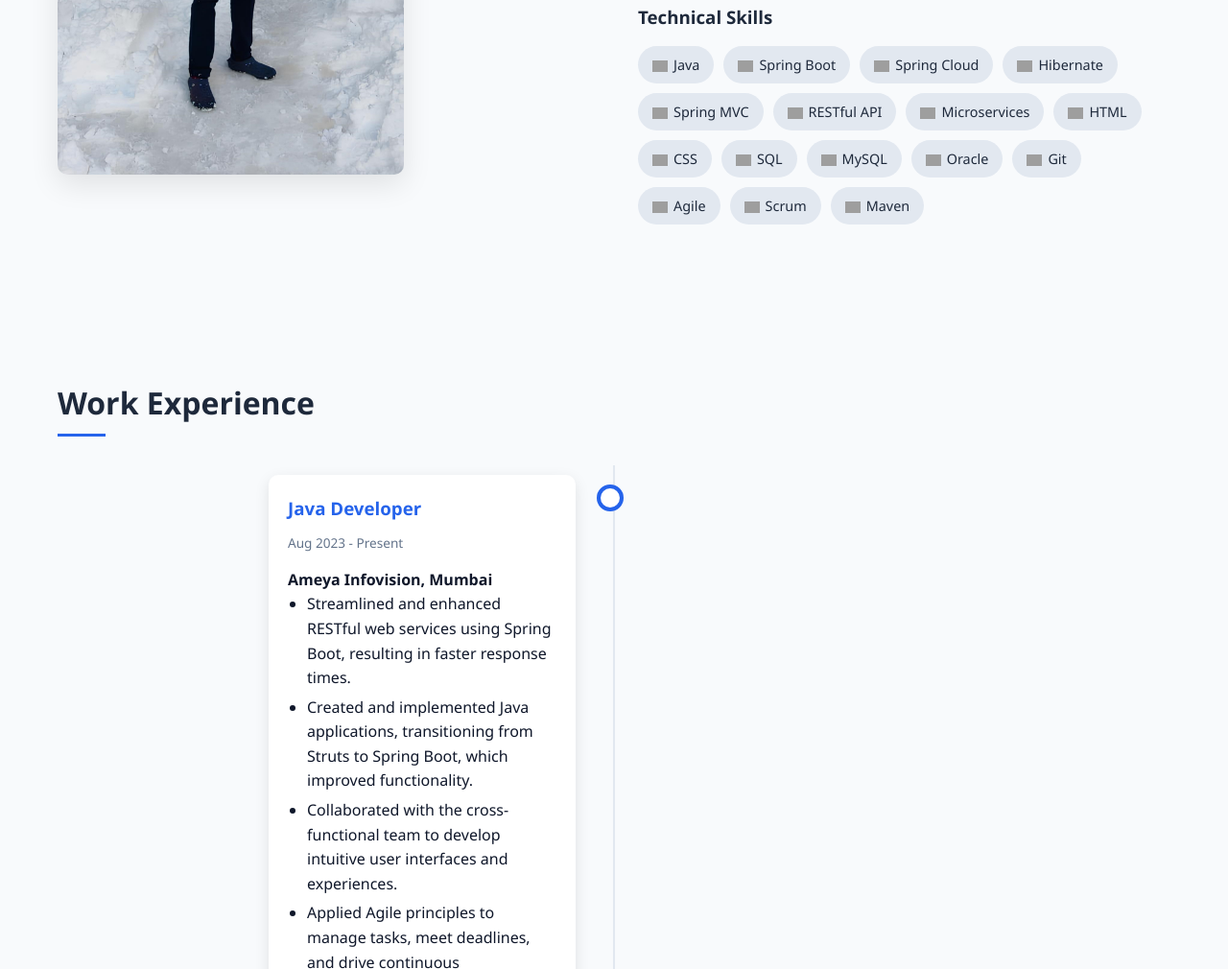
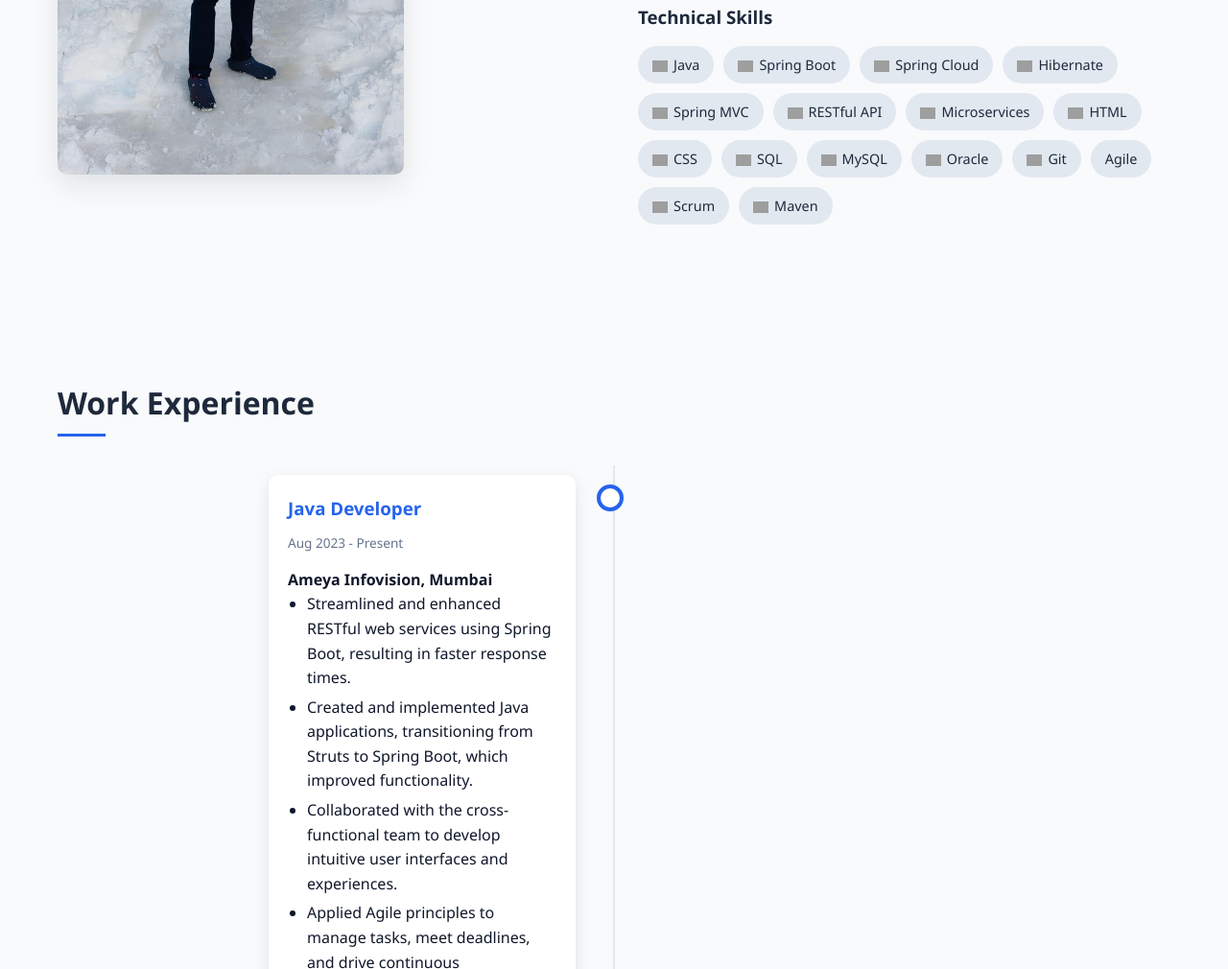
Before and after one commit to codewitharman/my-portfolio, a plain HTML site: page index.html in a window 1280 px wide. Shown: the part 1312-2322 px from the top of the page at 96% size. Drawn offline with Linux system fonts and the light colour scheme; grey boxes are pictures that could not be loaded.

Commit message:
basic update

```diff
--- a/index.html
+++ b/index.html
@@ -116,7 +116,7 @@
 			        <img src="https://cdn.jsdelivr.net/npm/simple-icons@v5/icons/git.svg" alt="Git" width="16" style="vertical-align: middle; margin-right: 6px;">Git
 			    </span>
 			    <span class="skill-tag">
-			        <img src="https://cdn.jsdelivr.net/npm/simple-icons@v5/icons/agile.svg" alt="Agile" width="16" style="vertical-align: middle; margin-right: 6px;">Agile
+			        Agile
 			    </span>
 			    <span class="skill-tag">
 			        <img src="https://cdn.jsdelivr.net/npm/simple-icons@v5/icons/scrumalliance.svg" alt="Scrum" width="16" style="vertical-align: middle; margin-right: 6px;">Scrum
```
